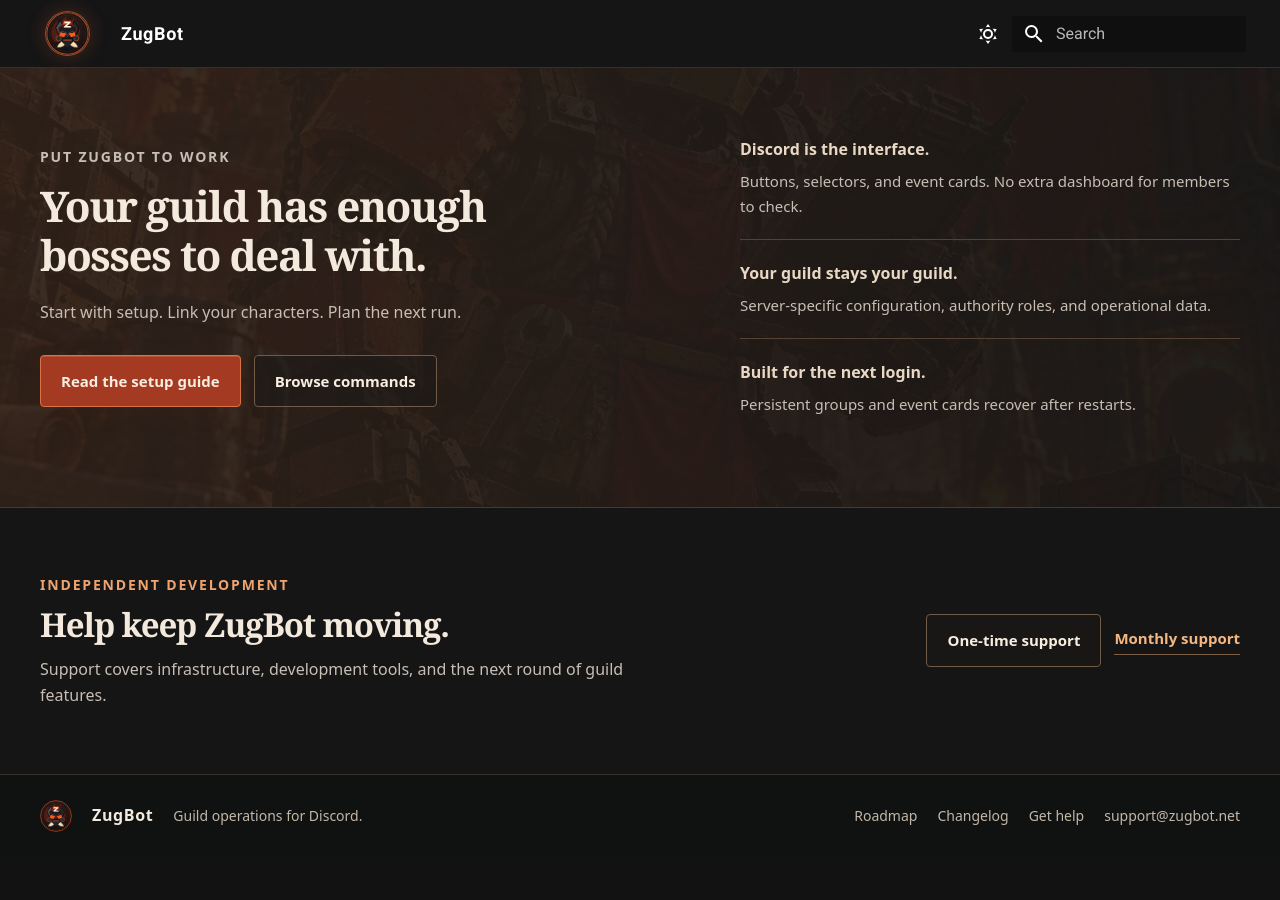
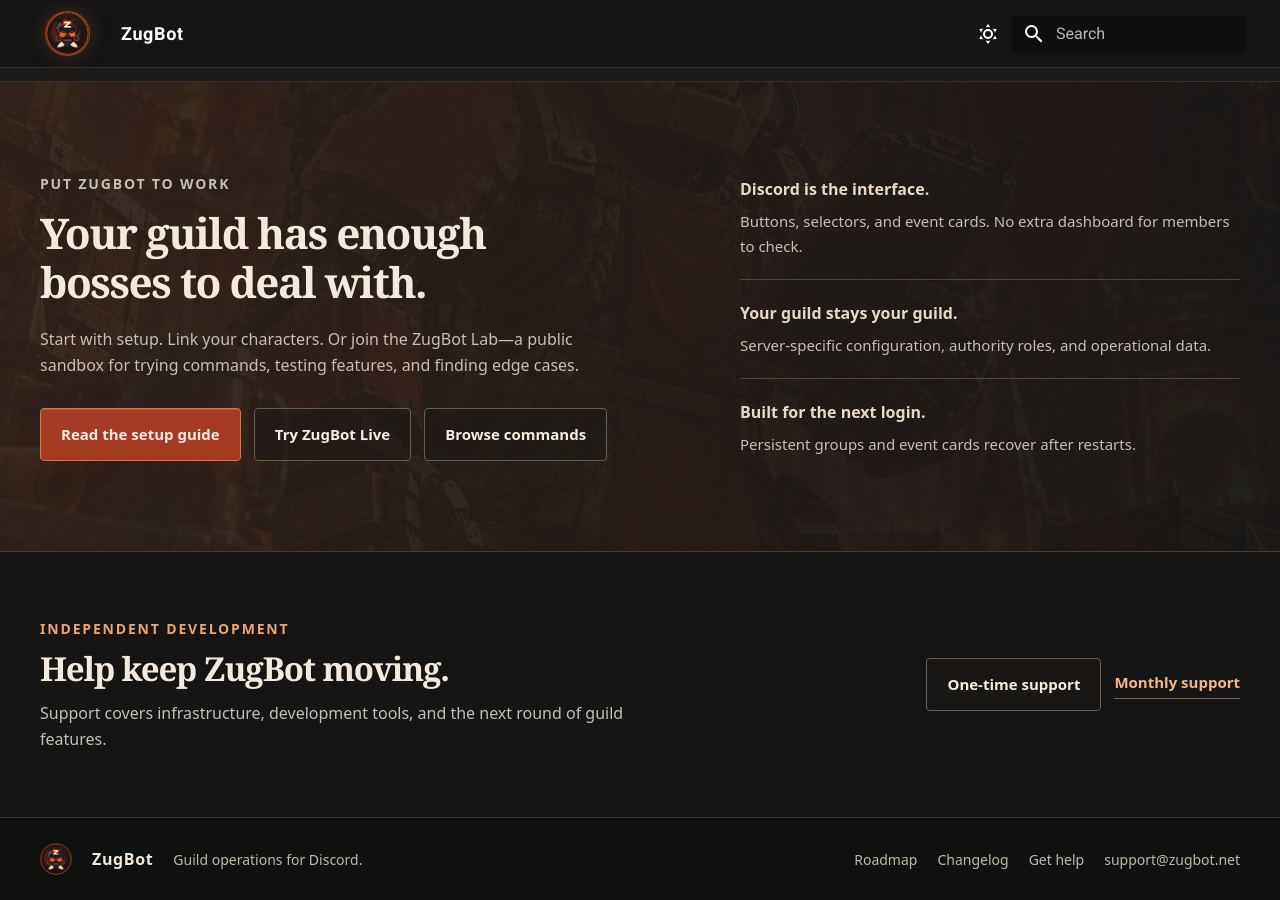
Before and after one commit to sthorne80/zugbot-site, an MkDocs documentation site: the page built from docs/index.md, in a window 1280 px wide and 900 px high, scrolled down 2366 px. Built offline with MkDocs 1.6.1 and Material for MkDocs 9.7.7, drawn with Linux system fonts in a browser that asks for light colours; before the commit the page ends 3223 px from its top, so only the background shows below that.

Commit message:
docs: add ZugBot Lab live demo links

```diff
--- a/docs/index.md
+++ b/docs/index.md
@@ -17,6 +17,7 @@
       <p class="zb-hero-description">Plan events, organize members, and keep guild operations moving inside Discord. ZugBot handles the operational busywork so your community can get back to playing.</p>
       <div class="zb-actions">
         <a class="zb-button zb-button-primary" href="getting-started/">Get started with ZugBot</a>
+        <a class="zb-button" href="https://discord.gg/QjZHFW9gwP" target="_blank" rel="noopener noreferrer">Try ZugBot Live</a>
         <a class="zb-button" href="#features">Explore features</a>
       </div>
       <p class="zb-hero-note">Built for guilds. Runs inside Discord.</p>
@@ -82,7 +83,7 @@
 
 <section class="zb-section zb-start" aria-labelledby="start-title">
   <div class="zb-shell zb-start-inner">
-    <div><p class="zb-eyebrow">Put ZugBot to work</p><h2 id="start-title">Your guild has enough<br>bosses to deal with.</h2><p>Start with setup. Link your characters. Plan the next run.</p><div class="zb-actions"><a class="zb-button zb-button-primary" href="getting-started/">Read the setup guide</a><a class="zb-button" href="commands/">Browse commands</a></div></div>
+    <div><p class="zb-eyebrow">Put ZugBot to work</p><h2 id="start-title">Your guild has enough<br>bosses to deal with.</h2><p>Start with setup. Link your characters. Or join the ZugBot Lab—a public sandbox for trying commands, testing features, and finding edge cases.</p><div class="zb-actions"><a class="zb-button zb-button-primary" href="getting-started/">Read the setup guide</a><a class="zb-button" href="https://discord.gg/QjZHFW9gwP" target="_blank" rel="noopener noreferrer">Try ZugBot Live</a><a class="zb-button" href="commands/">Browse commands</a></div></div>
     <div class="zb-operating-notes"><p><strong>Discord is the interface.</strong><span>Buttons, selectors, and event cards. No extra dashboard for members to check.</span></p><p><strong>Your guild stays your guild.</strong><span>Server-specific configuration, authority roles, and operational data.</span></p><p><strong>Built for the next login.</strong><span>Persistent groups and event cards recover after restarts.</span></p></div>
   </div>
 </section>
```
